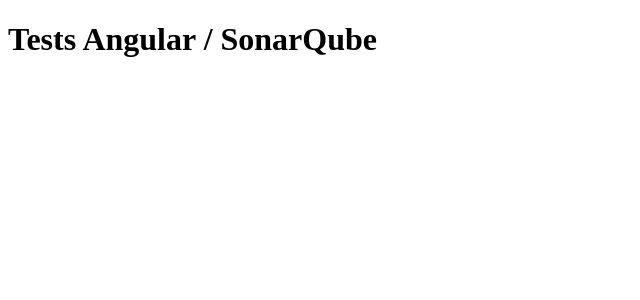
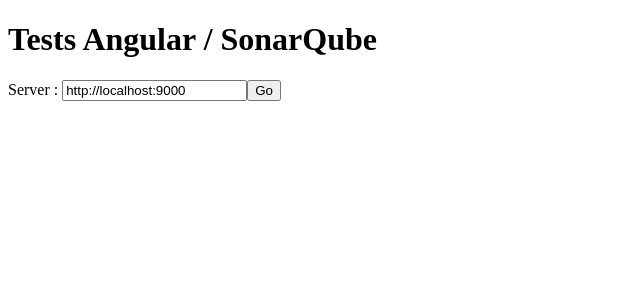
Before and after one commit to frvidal/pocs, an Angular app in the folder angular-sonar/: page / in a window 1280 px wide. Shown: the top 300 px of the page, without its empty margins (0-640 px from the left). Built offline with nearby package versions, Linux system fonts and the light colour scheme.

Commit message:
Retrieving the Sonar version

```diff
--- a/angular-sonar/src/app/app.component.html
+++ b/angular-sonar/src/app/app.component.html
@@ -1 +1,8 @@
 <H1>Tests Angular / SonarQube</H1>
+
+
+<p>
+Server :
+<input [value]="sonarQubeServer" (input)="sonarQubeServer=$event.target.value" id="sonarQubeServer"/>
+<button (click)="go()">Go</button>
+</p>
--- a/angular-sonar/src/app/app.component.ts
+++ b/angular-sonar/src/app/app.component.ts
@@ -1,3 +1,4 @@
+import { HttpClient } from '@angular/common/http';
 import { Component } from '@angular/core';
 
 @Component({
@@ -7,4 +8,33 @@
 })
 export class AppComponent {
   title = 'Angular and Sonar dialog';
+
+  public sonarQubeServer = 'http://localhost:9000';
+
+
+  constructor(private httpClient : HttpClient) {}
+
+  public go() {
+
+    this.initSonarServer('http://localhost:9000');
+		const subscription = this.httpClient
+			.get(this.sonarQubeServer + '/api/server/version', {responseType: 'text' as 'json' })
+        .subscribe({
+          next: (version: string) => console.log (version) });
+  }
+
+	/**
+	 * Initialize the `SonarServer` object for future usage, and tests its avaibility by retrieving its version.
+	 * @param urlSonar the URL of the Sonar server
+	 */
+	private initSonarServer(urlSonar: string) {
+		const subscription = this.httpClient
+			.get(urlSonar + '/api/server/version', { responseType: 'text' as 'json' })
+				.subscribe({
+					next: result => console.log (result),
+					complete: () => setTimeout(() => { subscription.unsubscribe(); } , 0)
+				});
+	}
+
+
 }
--- a/angular-sonar/src/app/app.module.ts
+++ b/angular-sonar/src/app/app.module.ts
@@ -1,4 +1,5 @@
 import { BrowserModule } from '@angular/platform-browser';
+import { HttpClientModule } from '@angular/common/http';
 import { NgModule } from '@angular/core';
 
 import { AppComponent } from './app.component';
@@ -8,7 +9,8 @@
     AppComponent
   ],
   imports: [
-    BrowserModule
+    BrowserModule,
+    HttpClientModule
   ],
   providers: [],
   bootstrap: [AppComponent]
```
Also changed, not shown: 2 other files (tests, documents, lock files or other folders).
